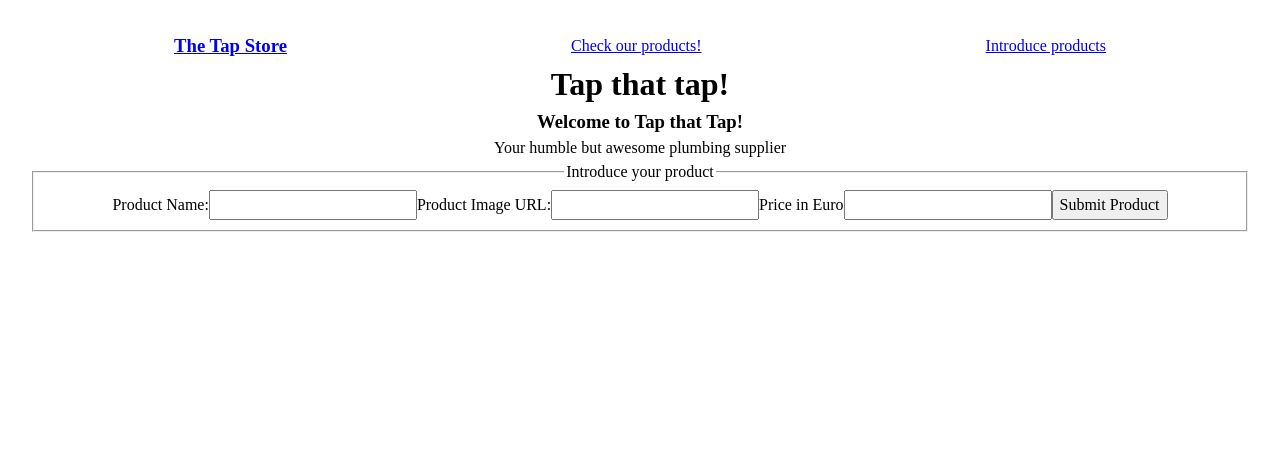
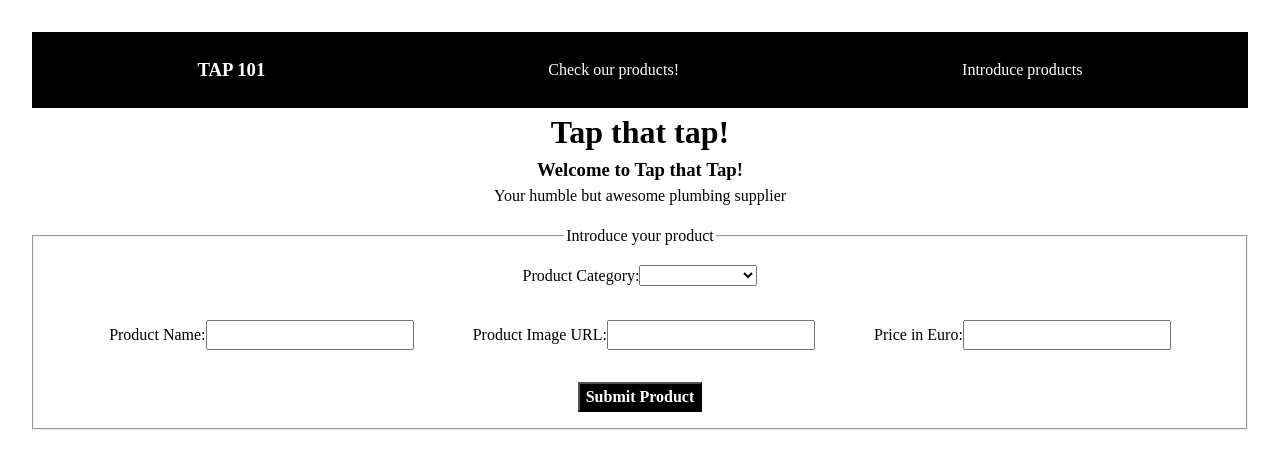
Before and after one commit to PelayoPAR/Flat101, a React (Vite) app in the folder front/: page /add in a window 1280 px wide. Shown: the top 468 px of the page. Built offline with nearby package versions, Linux system fonts and the light colour scheme.

Commit message:
initial iteration of form plus navbar and form styling

```diff
--- a/front/index.html
+++ b/front/index.html
@@ -1,13 +1,17 @@
 <!DOCTYPE html>
 <html lang="en">
+
 <head>
   <meta charset="UTF-8" />
   <link rel="icon" type="image/svg+xml" href="/vite.svg" />
+  <link rel="stylesheet" href="./src/index.css">
   <meta name="viewport" content="width=device-width, initial-scale=1.0" />
   <title>Vite + React</title>
 </head>
+
 <body>
   <div id="root"></div>
   <script type="module" src="/src/main.jsx"></script>
 </body>
+
 </html>
--- a/front/src/App.css
+++ b/front/src/App.css
@@ -7,7 +7,7 @@
 
 /* CSS Reset */
 
-*, *::before, *::after {
+/* *, *::before, *::after {
   box-sizing: border-box;
 }
 
@@ -35,7 +35,7 @@ input, button, textarea, select {
 
 p, h1, h2, h3, h4, h5, h6 {
   overflow-wrap: break-word;
-}
+} */
 
 /* CSS implementation */
 
--- a/front/src/Components/Navbar/Navbar.css
+++ b/front/src/Components/Navbar/Navbar.css
@@ -3,4 +3,17 @@
     flex-direction: row;
     justify-content: space-around;
     align-items: center;
+    background-color: black;
+    color: white;
+    padding: 1.5rem;
 }
+
+.navbar-main a{
+    margin: 0 1rem;
+    color: white;
+    text-decoration: none;
+}
+
+.navbar-main a:hover{
+    text-decoration: underline;
+}
--- a/front/src/Components/Navbar/Navbar.jsx
+++ b/front/src/Components/Navbar/Navbar.jsx
@@ -6,7 +6,7 @@ function Navbar() {
   return (
     <div className="navbar-main">
       <Link to={"/"}>
-        <h3>The Tap Store</h3>
+        <h3>TAP 101</h3>
       </Link>
       <Link to={"/list"}>
         <p>Check our products!</p>
--- a/front/src/Components/ProductForm/ProductForm.css
+++ b/front/src/Components/ProductForm/ProductForm.css
@@ -0,0 +1,49 @@
+.main-form-div {
+    display: flex;
+    flex-direction: column;
+    margin-top: 1rem;
+}
+
+.main-form-div form {
+    display: flex;
+    flex-direction: column;
+    /* justify-content: space-around; */
+    /* align-items: center; */
+}
+
+.main-form-div fieldset {
+    display: flex;
+    flex-direction: column;
+    padding: 1rem;
+}
+
+.prod-category-div {
+    margin-bottom: 1rem;
+}
+
+.prod-category-div select {
+    width: 10%
+}
+
+.product-form-div {
+    display: flex;
+    justify-content: space-evenly;
+    margin: 1rem 0;
+}
+
+.form-button {
+    margin-top: 1rem;
+    background-color: black;
+    color: white;
+    font-weight: 600;
+}
+
+.form-button:hover{
+    background-color: white;
+    color: black;
+}
+
+/* .form-button:focus {
+    background-color: rgb(50, 50, 50);
+    color: white;
+} */
--- a/front/src/Components/ProductForm/ProductForm.jsx
+++ b/front/src/Components/ProductForm/ProductForm.jsx
@@ -1,7 +1,10 @@
 import React, { useState } from "react"
 import productService from "../../../service/product.service"
+import "./ProductForm.css"
 
 function ProductForm() {
+  const categoriesArr = ["Premium", "Business", "Economy"]
+  const [productCategory, setProductCategory] = useState("")
   const [productName, setProductName] = useState("")
   const [productURL, setProductURL] = useState("")
   const [productPrice, setProductPrice] = useState("")
@@ -10,7 +13,12 @@ function ProductForm() {
     event.preventDefault()
     try {
       await productService.createProduct([
-        { name: productName, imgURL: productURL, price: productPrice },
+        {
+          category: productCategory,
+          name: productName,
+          imgURL: productURL,
+          price: productPrice,
+        },
       ])
     } catch (err) {
       console.error(err)
@@ -18,10 +26,33 @@ function ProductForm() {
   }
 
   return (
+    <div className="main-form-div">
+      <form className="form" onSubmit={handleSubmit}>
+        <fieldset className="fieldset">
+          <legend>Introduce your product</legend>
+          <div className="prod-category-div">
+            <label htmlFor="product-category">Product Category:</label>
+            <select
+              id="product-category"
+              name="product-category"
+              value={productCategory}
+              onChange={(event) => {
+                setProductCategory(event.target.value)
+              }}
+            >
+              <option></option>
+              <optgroup label="Categories"></optgroup>
+              {categoriesArr.map((category, index) => {
+                return (
+                  <option value={category} key={index}>
+                    {category}
+                  </option>
+                )
+              })}
+            </select>
+          </div>
+          <div className="product-form-div">
             <div>
-      <form onSubmit={handleSubmit}>
-        <fieldset>
-          <legend>Introduce your product</legend>
               <label htmlFor="product-name">Product Name:</label>
               <input
                 type="text"
@@ -31,6 +62,8 @@ function ProductForm() {
                   setProductName(event.target.value)
                 }}
               />
+            </div>
+            <div>
               <label htmlFor="product-img">Product Image URL:</label>
               <input
                 type="text"
@@ -40,7 +73,9 @@ function ProductForm() {
                   setProductURL(event.target.value)
                 }}
               />
-          <label htmlFor="product-price">Price in Euro</label>
+            </div>
+            <div>
+              <label htmlFor="product-price">Price in Euro:</label>
               <input
                 type="number"
                 id="product-price"
@@ -49,7 +84,11 @@ function ProductForm() {
                   setProductPrice(event.target.value)
                 }}
               />
-          <button>Submit Product</button>
+            </div>
+          </div>
+          <div>
+            <button className="form-button">Submit Product</button>
+          </div>
         </fieldset>
       </form>
     </div>
--- a/front/src/Components/ProductList/ProductItem/ProductItem.jsx
+++ b/front/src/Components/ProductList/ProductItem/ProductItem.jsx
@@ -1,7 +1,18 @@
 import React from "react"
 
-function ProductItem({ category, name, imgURL, price }) {
-  return <div>ProductItem</div>
+function ProductItem({ product }) {
+  const { imgURL, name, price } = product
+  if (product) {
+    return (
+      <div>
+        <img src={imgURL} alt="productImage"></img>
+        <p>wt {name}</p>
+        <p>
+          EUR: {price}/m<sup>2</sup>
+        </p>
+      </div>
+    )
+  }
 }
 
 export default ProductItem
--- a/front/src/Components/ProductList/ProductList.jsx
+++ b/front/src/Components/ProductList/ProductList.jsx
@@ -1,17 +1,24 @@
 import React, { useEffect, useState } from "react"
 import productService from "../../../service/product.service"
+import ProductItem from "./ProductItem/ProductItem"
 
 function ProductList() {
   const [productList, setProductList] = useState([])
+  const [isLoading, setIsLoading] = useState(true)
+  const [isError, setIsError] = useState(false)
 
   useEffect(() => {
     let products = []
 
     productService
       .getProducts()
-      .then((result) => setProductList(result.data))
+      .then((result) => {
+        setProductList(result.data)
+        setIsLoading(false)
+      })
       .catch((err) => {
         console.error(err)
+        setIsError(true)
       })
 
     // try {
@@ -23,14 +30,24 @@ function ProductList() {
     // }
   }, [])
 
+  if (isLoading) {
+    return <h3>Loading...</h3>
+  }
+  if (isError) {
+    return (
+      <h3>Oopsies! There was an error. Please try refreshing the page...</h3>
+    )
+  }
+  if (productList.length > 0) {
     return (
       <div>
         <h4>Product Catalog</h4>
-      {productList.map((product) => {
-        return <p key={product.id}>{product.name}</p>
+        {productList.map((product, index) => {
+          return <ProductItem key={index} product={product} />
         })}
       </div>
     )
   }
+}
 
 export default ProductList
--- a/front/src/index.css
+++ b/front/src/index.css
@@ -1,4 +1,37 @@
-:root {
+/* CSS Reset */
+
+/* *, *::before, *::after {
+  box-sizing: border-box;
+} */
+
+* {
+  margin: 0;
+}
+
+html, body {
+  height: 100%;
+}
+
+body {
+  line-height: 1.5;
+  -webkit-font-smoothing: antialiased;
+}
+
+img, picture, video, canvas, svg {
+  display: block;
+  max-width: 100%;
+}
+
+input, button, textarea, select {
+  font: inherit;
+}
+
+p, h1, h2, h3, h4, h5, h6 {
+  overflow-wrap: break-word;
+}
+
+
+/* :root {
   font-family: Inter, system-ui, Avenir, Helvetica, Arial, sans-serif;
   line-height: 1.5;
   font-weight: 400;
@@ -66,4 +99,4 @@ button:focus-visible {
   button {
     background-color: #f9f9f9;
   }
-}
+} */
```
Lines whose indentation alone changed are shown as unchanged.
